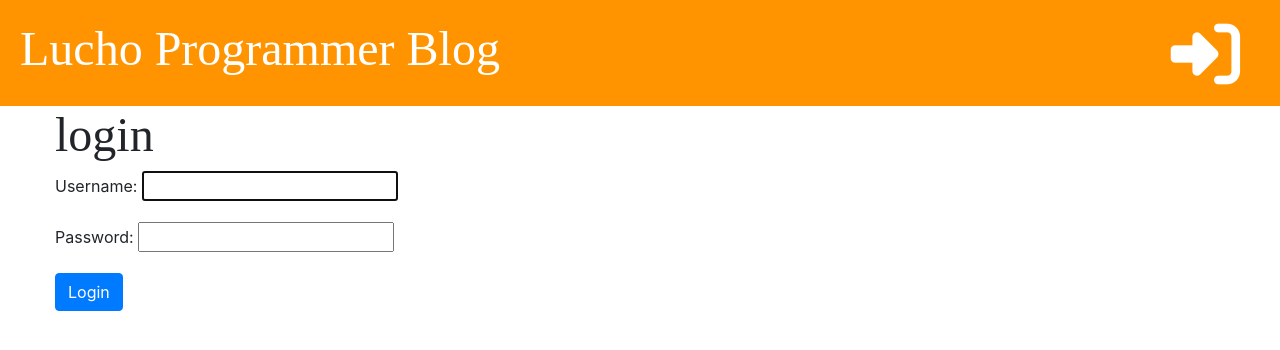
After one commit to luch0b0t/new_django_site, a Django app: page /accounts/login/ in a window 1280 px wide. The commit adds this page. Shown: the top 350 px of the page. Run offline with Django 3.2, Linux system fonts and the light colour scheme; some libraries are stand-ins or nearby versions.

Commit message:
Add login functionality

```diff
--- a/blog/templates/blog/base.html
+++ b/blog/templates/blog/base.html
@@ -4,7 +4,7 @@
 <html lang="en">
 <head>
     <meta charset="UTF-8">
-    <title>My Blog</title>
+    <title>{% block title %}{% endblock %}</title>
     <link href="https://fonts.googleapis.com/css?family=Roboto&display=swap" rel="stylesheet">
 
     <link rel="stylesheet" href="https://stackpath.bootstrapcdn.com/bootstrap/4.3.1/css/bootstrap.min.css">
@@ -28,6 +28,8 @@
         {% if user.is_authenticated %}
             <a href="{% url 'post_draft_list' %}" class="top-menu"><i class="fab fa-firstdraft fa-2x" style="color: white;"></i></a>
             <a href="{% url 'post_new' %}" class="top-menu"><i class="fa fa-plus fa-2x" style="color: white;"></i></a>
+        {% else %}
+            <a href="{% url 'login' %}" class="top-menu"><i class="fas fa-sign-in-alt fa-2x"></i></a>
         {% endif %}
         <h1><a href="/">Lucho Programmer Blog</a></h1>
     </div>
--- a/blog/templates/blog/post_detail.html
+++ b/blog/templates/blog/post_detail.html
@@ -1,5 +1,6 @@
 {% extends 'blog/base.html' %}
 
+{% block title %}{{ post.title }}{% endblock %}
 {% block content %}
     <div class="post">
         {% if post.published_date %}
--- a/blog/templates/blog/post_draft_list.html
+++ b/blog/templates/blog/post_draft_list.html
@@ -1,5 +1,5 @@
 {% extends 'blog/base.html' %}
-
+{% block title %}My draft{% endblock %}
 {% block content %}
     {% for post in posts %}
         <div class="post">
--- a/blog/templates/blog/post_edit.html
+++ b/blog/templates/blog/post_edit.html
@@ -1,4 +1,6 @@
 {% extends 'blog/base.html' %}
+
+{% block title %}{{ post.title }}{% endblock %}
 
 {% block content %}
 <h1>New Post</h1>
--- a/blog/templates/blog/post_list.html
+++ b/blog/templates/blog/post_list.html
@@ -1,5 +1,5 @@
 {% extends 'blog/base.html' %}
-
+{% block title %}Homepage{% endblock %}
 {% block content %}
 
     {% for post in posts %}
--- /dev/null
+++ b/blog/templates/registration/login.html
@@ -0,0 +1,10 @@
+{% extends 'blog/base.html' %}
+{% block title %}Login{% endblock %}
+{% block content %}
+    <h2>login</h2>
+    <form action="" method="post">
+        {% csrf_token %}
+        {{ form.as_p }}
+    <button type="submit" class="btn btn-primary">Login</button>
+    </form>
+{% endblock %}
--- a/blog/urls.py
+++ b/blog/urls.py
@@ -1,5 +1,6 @@
 from django.urls import path
 from . import views
+from django.contrib.auth import views as auth_views
 
 
 urlpatterns = [
@@ -10,5 +11,6 @@ urlpatterns = [
     path('post/new/', views.post_new, name='post_new'),
     path('post/<int:pk>/edit/', views.post_edit, name='post_edit'),
     path('drafts/', views.post_draft_list, name='post_draft_list'),
-    path('post/<int:pk>/publish', views.post_publish, name='post_publish')
+    path('post/<int:pk>/publish', views.post_publish, name='post_publish'),
+    path('accounts/login/', auth_views.LoginView.as_view(template_name='registration/login.html'), name='login'),
 ]
--- a/blog/views.py
+++ b/blog/views.py
@@ -1,4 +1,5 @@
 from django.shortcuts import render, get_object_or_404, redirect
+from django.contrib.auth.decorators import login_required
 from django.utils import timezone
 from .models import Post
 from .forms import PostForm
@@ -16,7 +17,7 @@ def post_detail(request, pk):
     stuff_for_frontend = {'post': post}
     return render(request, 'blog/post_detail.html', stuff_for_frontend)
 
-
+@login_required
 def post_new(request):
     if request.method == 'POST':
         form = PostForm(request.POST)
--- a/newsite/settings.py
+++ b/newsite/settings.py
@@ -27,6 +27,7 @@ DEBUG = True
 
 ALLOWED_HOSTS = []
 
+LOGIN_REDIRECT_URL = '/'
 
 # Application definition
 
```
Also changed, not shown: db.sqlite3.
